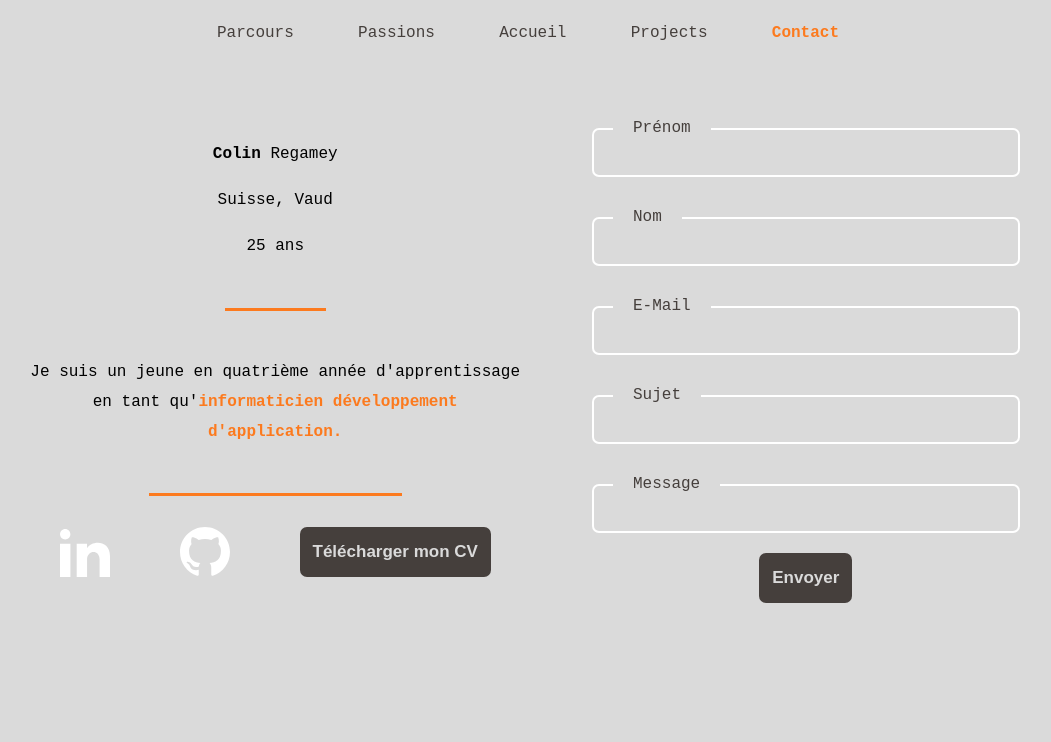
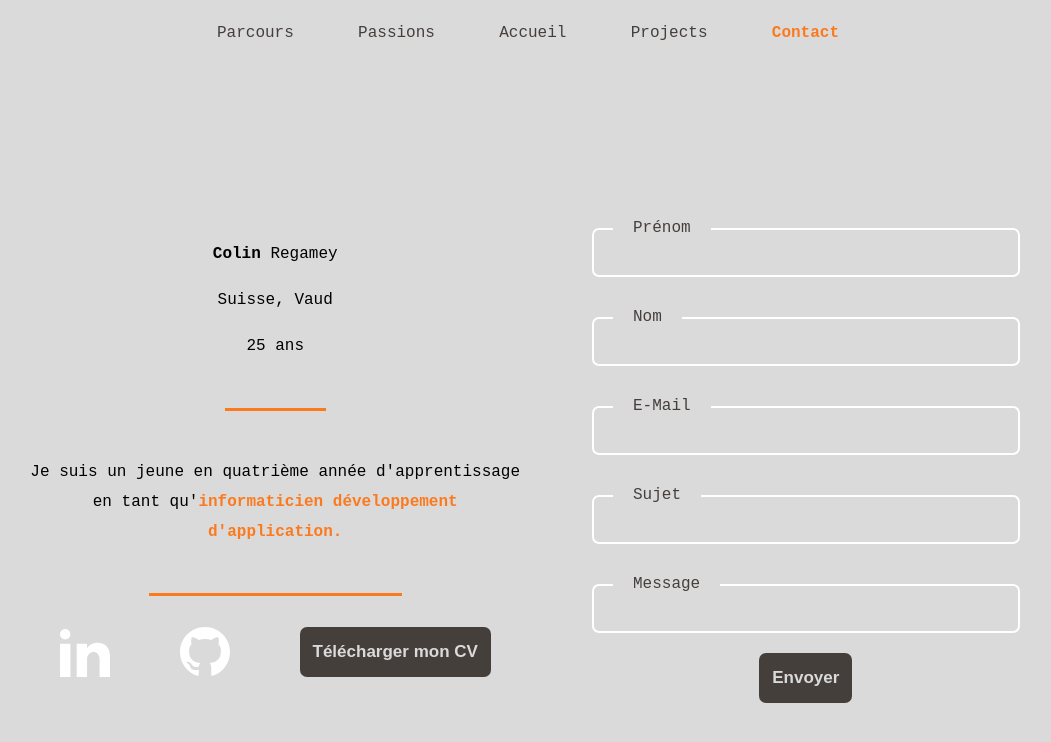
Before and after one commit to ColinRgm/myReactPortfolio, a React (Vite) app: page /contact in a window 1280 px wide. Shown: the top 742 px of the page, without its empty margins (112-1163 px from the left). Built offline with nearby package versions, Linux system fonts and the light colour scheme.

Commit message:
style: add some more marign to the top

```diff
--- a/src/components/contactComponents/ContactInformations.jsx
+++ b/src/components/contactComponents/ContactInformations.jsx
@@ -10,6 +10,11 @@ function ContactInformations() {
         display: "grid",
         alignItems: "center",
         justifyContent: "space-between",
+
+        myJobStyle: {
+            color: "#FC7A1E",
+            fontWeight: "bold"
+        },
 
         // Lignes de séparation
         separator: {
@@ -61,7 +66,7 @@ function ContactInformations() {
 
             <div>
                 <p style={ content.information }>Je suis un jeune en quatrième année d'apprentissage en tant qu'
-                    <span style={ { color: "#FC7A1E", fontWeight: "bold" } }>informaticien développement d'application.</span>
+                    <span style={ content.myJobStyle }>informaticien développement d'application.</span>
                 </p>
             </div>
 
--- a/src/pages/ContactPage.jsx
+++ b/src/pages/ContactPage.jsx
@@ -14,7 +14,7 @@ function ContactPage() {
 
         justifyItems: 'center',
         alignItems: "center",
-        margin: "50px auto 100px auto",
+        margin: "150px auto 100px auto",
     }
 
     return (
--- a/src/pages/ParcoursPage.jsx
+++ b/src/pages/ParcoursPage.jsx
@@ -5,7 +5,7 @@ function ParcoursPage() {
 
     const content = {
         justifyItems: "center",
-        marginTop: "50px",
+        marginTop: "150px",
         marginBottom: "100px",
 
         grid: {
--- a/src/pages/PassionsPage.jsx
+++ b/src/pages/PassionsPage.jsx
@@ -8,7 +8,7 @@ function PassionsPage() {
 
     const content = {
         justifyItems: "center",
-        marginTop: "50px",
+        marginTop: "150px",
         marginBottom: "100px",
     }
 
--- a/src/pages/ProjectsPage.jsx
+++ b/src/pages/ProjectsPage.jsx
@@ -9,7 +9,7 @@ function ProjectsPage() {
 
     const content = {
         justifyItems: "center",
-        marginTop: "50px",
+        marginTop: "150px",
         marginBottom: "100px",
     }
 
```
